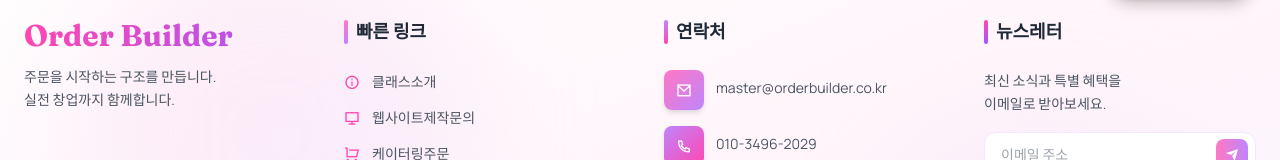
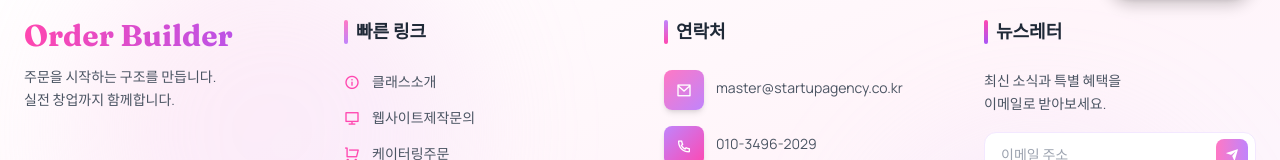
Before and after one commit to meaningfill/class, a React (Vite) app: page /blog in a window 1280 px wide. Shown: the part 778-938 px from the top of the page. Built offline with nearby package versions, Linux system fonts and the light colour scheme; no server answers; the database is empty.

Commit message:
chore: enforce www domain in sitemap and canonical tags, update contact email

```diff
--- a/src/App.tsx
+++ b/src/App.tsx
@@ -12,6 +12,7 @@
   return (
     <I18nextProvider i18n={i18n}>
       <BrowserRouter basename={typeof __BASE_PATH__ !== "undefined" ? __BASE_PATH__ : "/"}>
+        <CleanCanonical />
         <AppRoutes />
         <a
           href={KAKAO_CHAT_URL}
@@ -27,4 +28,31 @@
   );
 }
 
+// ----------------------------------------------------------------------
+// Canonical URL Manager (Enforces www.startupagency.co.kr)
+// ----------------------------------------------------------------------
+import { useEffect } from "react";
+import { useLocation } from "react-router-dom";
+
+function CleanCanonical() {
+  const location = useLocation();
+
+  useEffect(() => {
+    const DOMAIN = "https://www.startupagency.co.kr";
+    // Remove trailing slash for consistency, unless it's root
+    const path = location.pathname === "/" ? "" : location.pathname.replace(/\/$/, "");
+    const canonicalUrl = `${DOMAIN}${path}`;
+
+    let link = document.querySelector("link[rel='canonical']");
+    if (!link) {
+      link = document.createElement("link");
+      link.setAttribute("rel", "canonical");
+      document.head.appendChild(link);
+    }
+    link.setAttribute("href", canonicalUrl);
+  }, [location]);
+
+  return null;
+}
+
 export default App;
--- a/src/pages/public/home/components/Footer.tsx
+++ b/src/pages/public/home/components/Footer.tsx
@@ -9,7 +9,7 @@
 }
 
 const defaultContactInfo: ContactItem[] = [
-  { icon: 'ri-mail-line', text: 'contact@catering.com', gradient: 'from-pink-400 to-purple-400' },
+  { icon: 'ri-mail-line', text: 'master@startupagency.co.kr', gradient: 'from-pink-400 to-purple-400' },
   { icon: 'ri-phone-line', text: '010-1234-5678', gradient: 'from-purple-400 to-pink-500' },
   { icon: 'ri-map-pin-line', text: '서울시 강남구', gradient: 'from-pink-500 to-purple-500' }
 ];
@@ -138,7 +138,7 @@
                   <i className="ri-mail-line text-white"></i>
                 </div>
                 <span className="text-sm text-gray-600 pt-2 group-hover:text-gray-800 transition-colors">
-                  master@orderbuilder.co.kr
+                  master@startupagency.co.kr
                 </span>
               </li>
               <li className="group flex items-start gap-3">
--- a/src/services/email.ts
+++ b/src/services/email.ts
@@ -1,7 +1,7 @@
 // Email Service using FormSubmit.co (Simpler, No API Keys needed)
 
 // ⚠️ CHANGE THIS TO YOUR ADMIN EMAIL ADDRESS
-const ADMIN_EMAIL = 'master@orderbuilder.co.kr';
+const ADMIN_EMAIL = 'master@startupagency.co.kr';
 
 interface EmailData {
     type: string;
```
Also changed, not shown: 1 other file (tests, documents, lock files or other folders).
